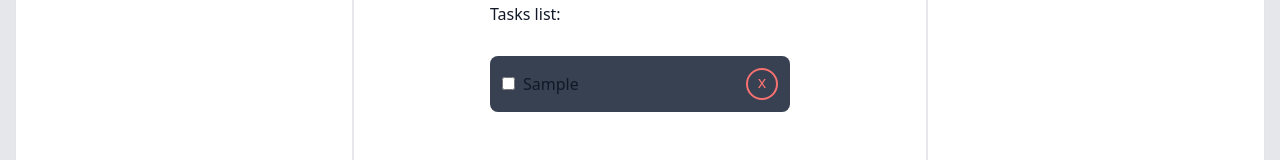
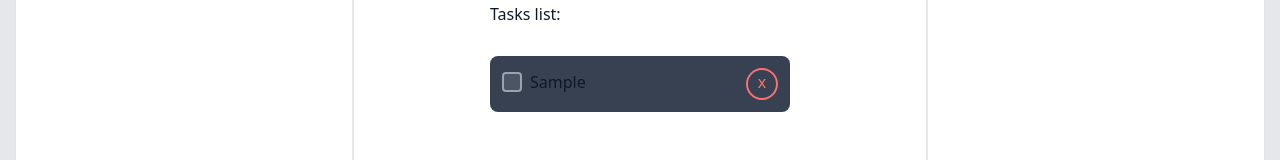
Before and after one commit to szczepanieceryk/daily-coding, a React (Vite) app: page / in a window 1280 px wide. Both pictures are taken after typing "Sample" into the empty fields and a click on the button "Add task". Shown: the part 2297-2457 px from the top of the page. Built offline with nearby package versions, Linux system fonts and the light colour scheme.

Commit message:
fix(ui): add custom checkbox input display

```diff
--- a/src/layouts/ToDoList/TaskDisplay.tsx
+++ b/src/layouts/ToDoList/TaskDisplay.tsx
@@ -18,16 +18,33 @@ const TaskDisplay: React.FC<TaskProps> = ({ id, task, onDelete, selectTask }) =>
   return (
     <div className="p-3 my-3 mx-auto flex justify-between items-center bg-gray-700 rounded-lg max-w-[300px]">
       <div className="text-left">
-        <label className="inline cursor-pointer" htmlFor={id}>
+        <label className="inline-flex items-center cursor-pointer group" htmlFor={id}>
+          <div className="relative">
             <input
               onChange={handleCheckboxChange}
               type="checkbox"
-            name=""
               id={id}
-            className="mr-2"
+              className="sr-only peer"
               value={task}
             />
-          {task}
+            {/* Checkbox box */}
+            <div className="w-5 h-5 border-2 border-gray-400 rounded bg-gray-600 peer-checked:bg-green-500 peer-checked:border-green-500 transition-all duration-200 group-hover:border-gray-300"></div>
+            {/* Checkmark */}
+            <svg
+              className="absolute top-0.5 left-0.5 w-4 h-4 text-white opacity-0 peer-checked:opacity-100 transition-opacity duration-200 pointer-events-none"
+              fill="none"
+              stroke="currentColor"
+              viewBox="0 0 24 24"
+            >
+              <path
+                strokeLinecap="round"
+                strokeLinejoin="round"
+                strokeWidth={3}
+                d="M5 13l4 4L19 7"
+              />
+            </svg>
+          </div>
+          <span className="ml-2">{task}</span>
         </label>
       </div>
       <div
```
Lines whose indentation alone changed are shown as unchanged.
